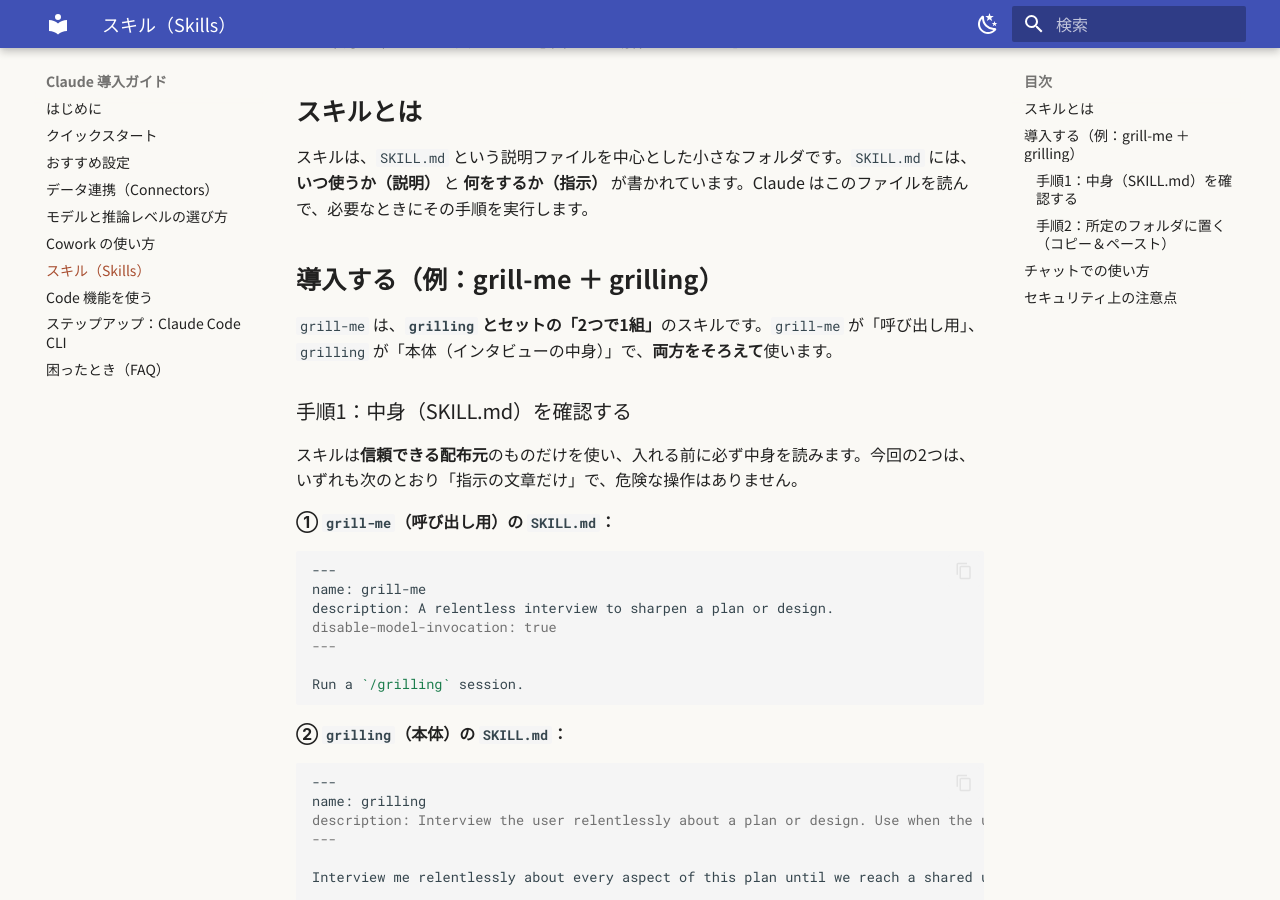
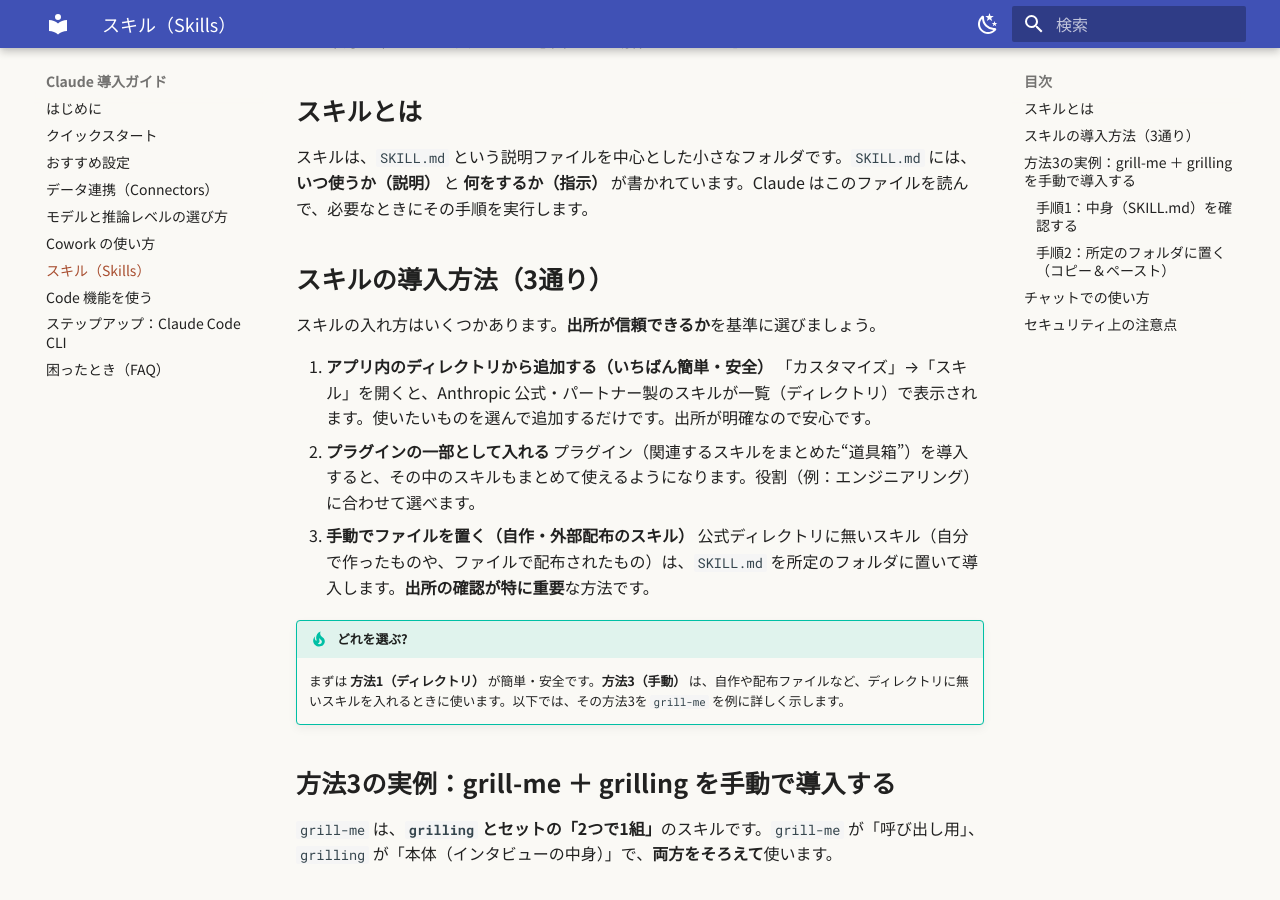
Before and after one commit to redjp/claude_setup_guide, an MkDocs documentation site: the page built from docs/skills.md, in a window 1280 px wide and 900 px high, scrolled down 203 px. Built offline with MkDocs 1.6.1 and Material for MkDocs 9.7.7, drawn with Linux system fonts in a browser that asks for light colours.

Commit message:
Skills: explain the three install methods (directory / plugin / manual)
導入方法を3通り（アプリ内ディレクトリ／プラグイン／手動ファイル配置）として整理し、grill-me は方法3の実例に位置づけ。

Co-Authored-By: Claude Opus 4.8 <noreply@anthropic.com>

```diff
--- a/docs/skills.md
+++ b/docs/skills.md
@@ -6,7 +6,21 @@
 
 スキルは、`SKILL.md` という説明ファイルを中心とした小さなフォルダです。`SKILL.md` には、**いつ使うか（説明）** と **何をするか（指示）** が書かれています。Claude はこのファイルを読んで、必要なときにその手順を実行します。
 
-## 導入する（例：grill-me ＋ grilling）
+## スキルの導入方法（3通り）
+
+スキルの入れ方はいくつかあります。**出所が信頼できるか**を基準に選びましょう。
+
+1. **アプリ内のディレクトリから追加する（いちばん簡単・安全）**
+   「カスタマイズ」→「スキル」を開くと、Anthropic 公式・パートナー製のスキルが一覧（ディレクトリ）で表示されます。使いたいものを選んで追加するだけです。出所が明確なので安心です。
+2. **プラグインの一部として入れる**
+   プラグイン（関連するスキルをまとめた“道具箱”）を導入すると、その中のスキルもまとめて使えるようになります。役割（例：エンジニアリング）に合わせて選べます。
+3. **手動でファイルを置く（自作・外部配布のスキル）**
+   公式ディレクトリに無いスキル（自分で作ったものや、ファイルで配布されたもの）は、`SKILL.md` を所定のフォルダに置いて導入します。**出所の確認が特に重要**な方法です。
+
+!!! tip "どれを選ぶ?"
+    まずは **方法1（ディレクトリ）** が簡単・安全です。**方法3（手動）** は、自作や配布ファイルなど、ディレクトリに無いスキルを入れるときに使います。以下では、その方法3を `grill-me` を例に詳しく示します。
+
+## 方法3の実例：grill-me ＋ grilling を手動で導入する
 
 `grill-me` は、**`grilling` とセットの「2つで1組」**のスキルです。`grill-me` が「呼び出し用」、`grilling` が「本体（インタビューの中身）」で、**両方をそろえて**使います。
 
```
